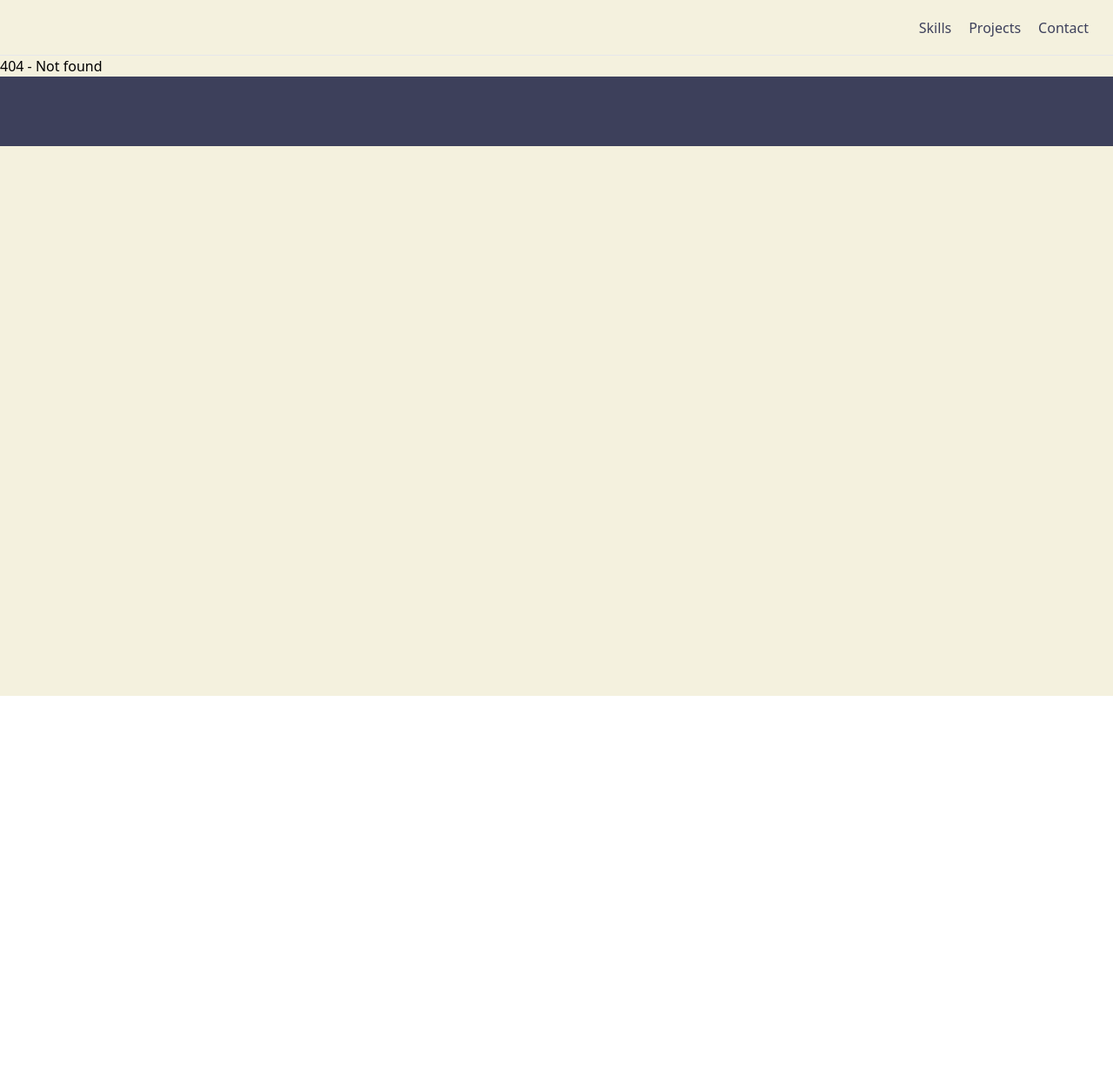
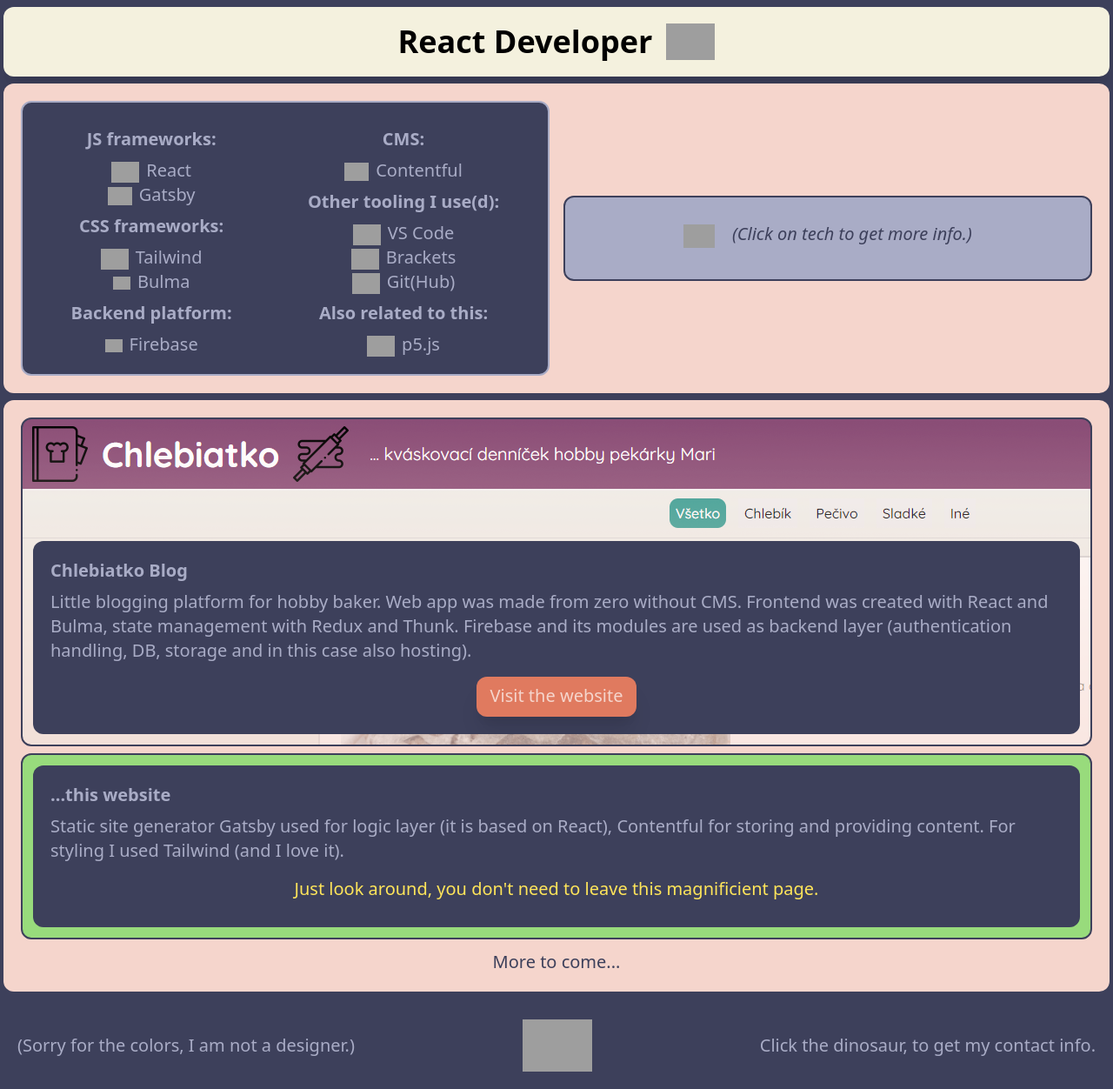
Before and after one commit to dodosaurus/dodosaurus.github.io, a Gatsby site: page /react in a window 1280 px wide. Before the commit this address had no page. Shown: the whole page at 87% size. Before the commit the page ends 800 px from the top, so only its background shows below. Built offline with nearby package versions, Linux system fonts and the light colour scheme; Gatsby itself is replaced by a stand-in of ours; grey boxes are pictures that could not be loaded.

Commit message:
blowing the soul to website (gatsby)

```diff
--- a/src/components/Footer.js
+++ /dev/null
@@ -1,11 +0,0 @@
-import React from 'react'
-
-const Footer = () => {
-    return (
-        <footer className="w-screen h-20 bg-independence">
-
-        </footer>
-    )
-}
-
-export default Footer
--- a/src/components/HeroSection.js
+++ /dev/null
@@ -1,22 +0,0 @@
-import React from "react"
-
-const HeroSection = () => {
-  return (
-    <section className="relative lg:flex justify-between">
-
-    <div className="w-1/2 border border-black">
-      <div className="w-96 h-96 m-14 p-5 bg-white shadow-md rounded-xl">
-        <h3>R</h3>
-      </div>
-    </div>
-
-    <div className="w-1/2 border border-black">
-      <div className="w-96 h-96 m-14 p-5 bg-white shadow-md rounded-xl">
-        <h3>T</h3>
-      </div>
-    </div>
-    </section>
-  )
-}
-
-export default HeroSection
--- /dev/null
+++ b/src/components/LandingPage.js
@@ -0,0 +1,37 @@
+import React from 'react'
+
+const LandingPage = () => {
+    return (
+        <>
+            <nav class="flex h-20 justify-center items-center">
+                <span>
+                    <img class="w-9 md:w-14 m-3 inline-block" src="icons/down-arrow.png" alt=""></img>
+                    <p class="inline-block text-independence-text text-xl font-light">Choose the part of my brain</p>
+                    <img class="w-9 md:w-14 m-3 inline-block" src="icons/down-arrow.png" alt=""></img>
+                </span>
+            </nav>
+
+            <section class="flex flex-grow lg:flex-row flex-col items-center justify-center h-auto p-5">
+
+                <div class="relative flex flex-col items-center w-1/2 mx-3">
+                    <div class="absolute h-64 w-100 m-10 bg-terracotta rounded-lg shadow-xl transform rotate-12 z-0"></div>
+                    <figure class="flex flex-col flex-shrink-0 items-center h-64 w-100 m-10 bg-eggshell rounded-lg shadow-xl z-10 hover:bg-terracotta-light cursor-pointer">
+                        <img class="w-32 m-5" src="icons/react.png" alt=""></img>
+                        <h3 class="text-4xl font-bold">React Developer</h3>
+                    </figure>
+                </div>
+
+                <div class="relative flex flex-col items-center w-1/2 mx-3">
+                    <div class="absolute h-64 w-100 m-10 bg-greensheen rounded-lg shadow-xl transform -rotate-12 z-0"></div>
+                    <figure class="flex flex-col flex-shrink-0 items-center h-64 w-100 m-10 bg-eggshell rounded-lg shadow-xl z-10 hover:bg-greensheen-light cursor-pointer">
+                        <img class="w-32 m-5" src="icons/robot.png" alt=""></img>
+                        <h3 class="text-4xl font-bold">Automation Engineer</h3>
+                    </figure>
+                </div>
+
+            </section>
+        </>
+    )
+}
+
+export default LandingPage
--- a/src/components/Layout.js
+++ b/src/components/Layout.js
@@ -1,15 +1,24 @@
 import React from 'react'
-import Footer from './Footer'
-import Navbar from './Navbar'
 
-const Layout = ( {children} ) => {
+const Layout = ({ children }) => {
     return (
-        <main className="min-h-screen bg-eggshell">
-            <Navbar />
-                { children }
-            <Footer />
+        <main className="bg-independence font-sans">
+            <div className="md:container md:mx-auto flex flex-col min-h-screen text-xl font-light">
+
+                {children}
+
+                <footer className="flex lg:flex-row flex-col min-h-20 p-5 justify-between items-center bg-independence">
+                    <span>
+                        <p className="text-independence-text text-xl font-light">(Sorry for the colors, I am not a designer.)</p>
+                    </span>
+                    <img className="w-20" src="icons/dino.png" alt=""></img>
+                    <span>
+                        <p className="text-independence-text text-xl font-light">Click the dinosaur, to get my contact info.</p>
+                    </span>
+                </footer>
+            </div>
         </main>
     )
-};
+}
 
 export default Layout
--- a/src/components/Navbar.js
+++ /dev/null
@@ -1,16 +0,0 @@
-import React from 'react'
-
-const Navbar = () => {
-
-    return (
-        <nav className="flex items-center justify-end w-screen h-16 border-b text-independence">
-            <ul className="flex gap-5 py-5 mx-7">
-                <li>Skills</li>
-                <li>Projects</li>
-                <li>Contact</li>
-            </ul>
-        </nav>
-    )
-}
-
-export default Navbar
--- a/src/components/ProjectsSection.js
+++ /dev/null
@@ -1,11 +0,0 @@
-import React from 'react'
-
-const ProjectsSection = () => {
-    return (
-        <section className="h-40">
-
-        </section>
-    )
-}
-
-export default ProjectsSection
--- /dev/null
+++ b/src/components/ReactSection.js
@@ -0,0 +1,94 @@
+import React from 'react'
+
+const ReactSection = () => {
+    return (
+        <>
+            <nav class="flex h-20 px-5 m-1 mt-2 justify-center rounded-xl items-center gap-4 bg-eggshell shadow-xl">
+                <span>
+                    <h1 class="text-4xl font-bold">React Developer</h1>
+                </span>
+                <span>
+                    <img class="w-14" src="icons/react.png" alt=""></img>
+                </span>
+            </nav>
+
+            <section
+                class="flex lg:flex-row flex-col flex-shrink items-center justify-center m-1 p-3 bg-terracotta-light rounded-xl z-0">
+                <div
+                    class="flex md:flex-row flex-col justify-around w-auto lg:w-1/2 p-3 m-2 bg-independence text-independence-text rounded-xl border-2 border-independence-text">
+                    <div class="text-center m-2">
+                        <h3 class="font-bold m-2">JS frameworks:</h3>
+                        <ul>
+                            <li><img class="w-8 mr-2 inline-block"src="./icons/logos/react.svg" alt=""></img>React</li>
+                            <li><img class="w-7 mr-2 inline-block"src="./icons/logos/gatsby.svg" alt=""></img>Gatsby</li>
+                        </ul>
+                        <h3 class="font-bold m-2">CSS frameworks:</h3>
+                        <ul>
+                            <li><img class="w-8 mr-2 inline-block"src="./icons/logos/tailwindcss.svg" alt=""></img>Tailwind</li>
+                            <li><img class="w-5 mr-2 inline-block"src="./icons/logos/bulma.svg" alt=""></img>Bulma</li>
+                        </ul>
+                        <h3 class="font-bold m-2">Backend platform:</h3>
+                        <ul>
+                            <li><img class="w-5 mr-2 inline-block"src="./icons/logos/firebase.svg" alt=""></img>Firebase</li>
+                        </ul>
+                    </div>
+                    <div class="text-center m-2">
+                        <h3 class="font-bold m-2">CMS:</h3>
+                        <ul>
+                            <li><img class="w-7 mr-2 inline-block"src="./icons/logos/contentful.svg" alt=""></img>Contentful</li>
+                        </ul>
+                        <h3 class="font-bold m-2">Other tooling I use(d):</h3>
+                        <ul>
+                            <li><img class="w-8 mr-2 inline-block"src="./icons/logos/vscode.svg" alt=""></img>VS Code</li>
+                            <li><img class="w-8 mr-2 inline-block"src="./icons/logos/brackets.svg" alt=""></img>Brackets</li>
+                            <li><img class="w-8 mr-2 inline-block"src="./icons/logos/github.svg" alt=""></img>Git(Hub)</li>
+                        </ul>
+                        <h3 class="font-bold m-2">Also related to this:</h3>
+                        <ul>
+                            <li><img class="w-8 mr-2 inline-block"src="./icons/logos/javascript.svg" alt=""></img>p5.js</li>
+                        </ul>
+                    </div>
+
+                </div>
+
+                <div
+                    class="flex md:flex-row flex-col justify-around w-auto lg:w-1/2 p-5 m-2 bg-independence-text text-independence rounded-xl border-2 border-independence">
+                    <div class="text-center m-2">
+                        <h3 class="italic mb-2">
+                            <img class="hidden lg:inline-block w-9 mr-5 text-independence-text" src="icons/left-arrow.png" alt=""></img>
+                            <img class="block lg:hidden w-9 mx-auto text-independence-text transform rotate-90" src="icons/left-arrow.png" alt=""></img>
+                            (Click on tech to get more info.)
+                        </h3>
+                    </div>
+                </div>
+            </section>
+
+            <section class="flex flex-col p-5 m-1 mb-3 bg-terracotta-light rounded-xl items-center">
+                <div class="h-auto p-3 bg-chlebiatko-bg rounded-xl border-2 border-independence mb-2">
+                    <div class="flex flex-col z-10 mt-32 rounded-xl bg-independence text-independence-text p-5">
+                        <h3 class="font-bold mb-2">Chlebiatko Blog</h3>
+                        <p class="mb-4 z-20">Little blogging platform for hobby baker. Web app was made from zero
+                            without CMS. Frontend was created with React and Bulma, state management with
+                            Redux and Thunk. Firebase and its modules are used as backend layer (authentication
+                            handling, DB, storage and in this case also hosting).</p>
+                        <a class="self-center px-4 pt-2 pb-2.5 text-center text-terracotta-light rounded-xl shadow-xl bg-terracotta"
+                            href="https://chlebiatko-blog.web.app/">Visit the website</a>
+                    </div>
+                </div>
+                <div class="w-full h-auto p-3 bg-dino-green rounded-xl border-2 border-independence mb-2">
+                    <div class="flex flex-col z-10 rounded-xl bg-independence text-independence-text p-5">
+                        <h3 class="font-bold mb-2">...this website</h3>
+                        <p class="mb-2">Static site generator Gatsby used for logic layer (it is based on React), Contentful for storing and providing content. For styling I used Tailwind (and I love it). </p>
+                        <a class="self-center px-4 pt-2 pb-2.5 text-center text-dino-yellow"
+                            href="https://chlebiatko-blog.web.app/">Just look around, you don't need to leave this magnificient page.</a>
+                    </div>
+                </div>
+                <p class="mt-1 text-independence">More to come...</p>
+            </section>
+
+            <div class="flex-grow"></div>
+        </>
+    )
+}
+
+export default ReactSection
--- a/src/components/SkillsSection.js
+++ /dev/null
@@ -1,11 +0,0 @@
-import React from 'react'
-
-const SkillsSection = () => {
-    return (
-        <section className="w-screen min-h-screen bg-terraCotta">
-
-        </section>
-    )
-}
-
-export default SkillsSection
--- a/src/pages/404.js
+++ b/src/pages/404.js
@@ -1,3 +1,4 @@
+import { Link } from 'gatsby'
 import React from 'react'
 import Layout from '../components/Layout'
 
@@ -5,7 +6,7 @@ const NotFound = () => {
     return (
         <Layout>
             <section>
-                <h3>404 - Not found</h3>
+                <h3 className="text-independence-text">404 - Page not found (Let me walk you <Link to='/index.html'>Home</Link>)</h3>
             </section>
         </Layout>
     )
--- a/src/pages/about.js
+++ /dev/null
@@ -1,14 +0,0 @@
-import React from 'react'
-import Layout from '../components/Layout'
-
-const About = () => {
-    return (
-        <Layout>
-            <section>
-                <h3>This is Contact & About page.</h3>
-            </section>
-        </Layout>
-    )
-}
-
-export default About
--- a/src/pages/index.js
+++ b/src/pages/index.js
@@ -1,15 +1,11 @@
 import React from "react"
-import HeroSection from "../components/HeroSection"
+import LandingPage from "../components/LandingPage"
 import Layout from "../components/Layout"
-import ProjectsSection from "../components/ProjectsSection"
-import SkillsSection from "../components/SkillsSection"
 
 const Home = () => {
   return (
     <Layout>
-      <HeroSection />
-      <SkillsSection />
-      <ProjectsSection />
+      <LandingPage />
     </Layout>
   )
 }
--- /dev/null
+++ b/src/pages/react.js
@@ -0,0 +1,13 @@
+import React from "react"
+import Layout from "../components/Layout"
+import ReactSection from "../components/ReactSection"
+
+const ReactPage = () => {
+  return (
+    <Layout>
+      <ReactSection />
+    </Layout>
+  )
+}
+
+export default ReactPage
```
